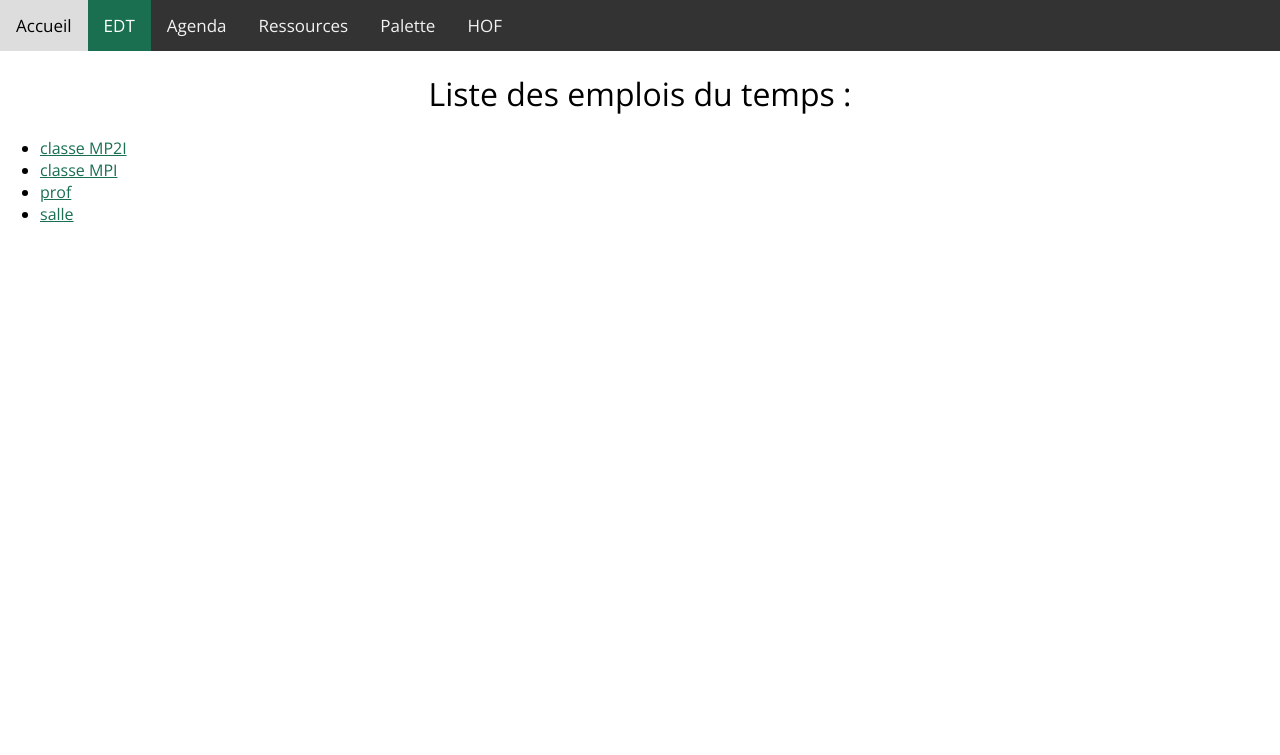
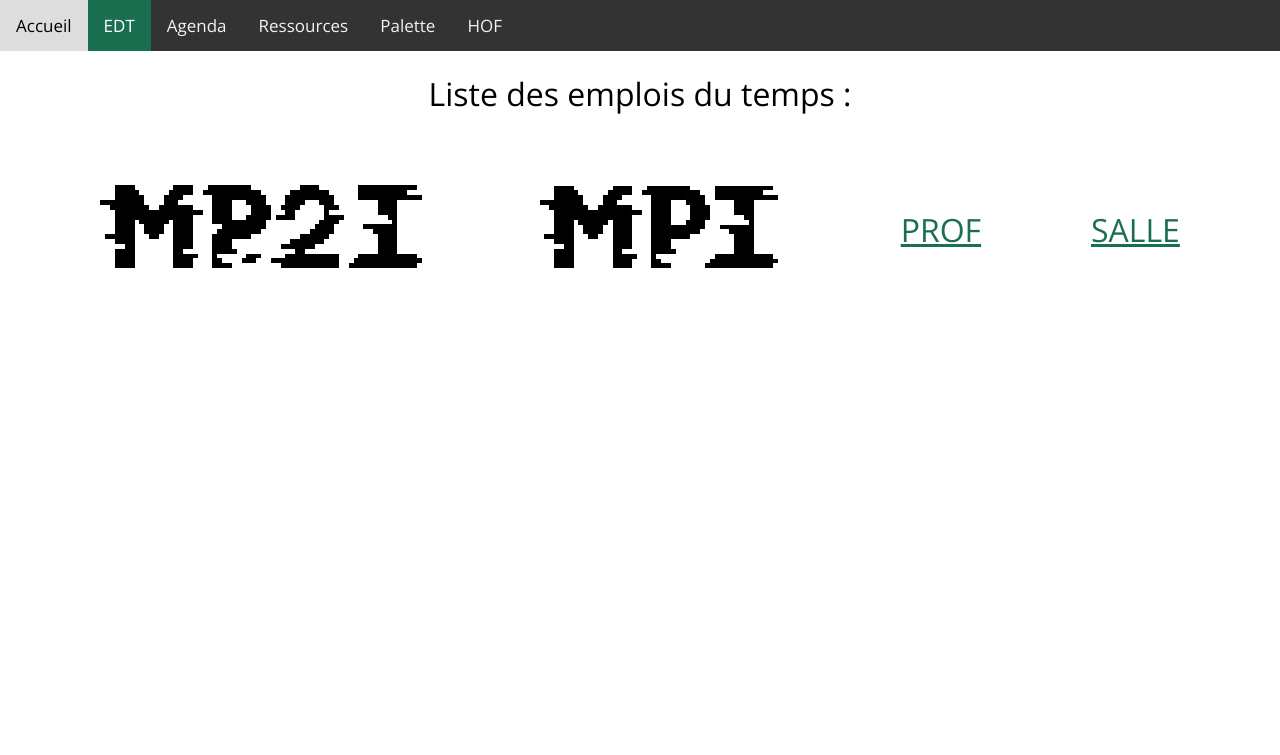
Before and after one commit to Guillaume-favier/EDTServ, a website: page static/EDT/index.html in a window 1280 px wide. Shown: the top 755 px of the page. Drawn offline with nearby package versions, Linux system fonts and the light colour scheme; no server answers.

Commit message:
🎨 Amélioration graphique et nétoyage de la console et du code

```diff
--- a/routes.js
+++ b/routes.js
@@ -115,7 +115,7 @@ module.exports = function (app) {
             return res.status(200).json(regroupeInfo(req.params.classe, params.pers, params.week));
         } else {
             connection("/api/v2/classe/"+req.params.classe+"/EDT", req, 400);
-            return res.status(400).json({ ok: false, error: "valid \"pers\" parameter required" });
+            return res.status(400).json({ ok: false, error: "invalid classe : " + req.params.classe });
         }
     });
 
--- a/static/EDT/index.html
+++ b/static/EDT/index.html
@@ -22,6 +22,27 @@
     <link href="/fa/4.css" rel="stylesheet" />
     <script src="/nav/exceptEDT.js"></script>
     <link href="/nav/nav.css" rel="stylesheet" />
+    <style>
+        .container {
+            display: flex; /* or inline-flex */
+            flex-wrap: wrap;
+            justify-content: space-evenly;
+            padding: 0% 3% 0% 3%;
+        }
+        .item {
+            align-self: center;
+            margin: 4%;
+            max-width: 40%;
+        }
+        .logoMP2I, .logoMPI {
+            width: 100%;
+        }
+
+        .flexText {
+            font-size: xx-large;
+        }
+
+    </style>
 </head>
 
 <body>
@@ -39,20 +60,13 @@
     <center>
         <h1 class="beau"> Liste des emplois du temps :</h1>
     </center>
-    <div id="content">
-        <ul>
-            <li><a href="/EDT/classe.html?classe=MP2I">classe MP2I</a></li>
-            <li><a href="/EDT/classe.html?classe=MPI">classe MPI</a></li>
-            <li><a href="/prof">prof</a></li>
-            <li><a href="/salle">salle</a></li>
-        </ul>
+    <div id="content" class="container">
+        <div class="item" ><a href="/EDT/classe.html?classe=MP2I"><img src="/asset/MP2I noir.png" class="logoMP2I"></a></div>
+        <div class="item" ><a href="/EDT/classe.html?classe=MPI"><img src="/asset/MP2I noir.png" class="logoMPI"></a></div>
+        <div class="item" ><a href="/prof" class="flexText">PROF</a></div>
+        <div class="item" ><a href="/salle" class="flexText">SALLE</a></div>
     </div>
     <div class="footer"><span id="url"></span> sous licence : <a href="https://www.gnu.org/licenses/quick-guide-gplv3.fr.html"><i class="fa-solid fa-scale-balanced"></i> GPL-3.0 </a><i class="fa-solid fa-moon" id="dark"></i> <a href="https://github.com/Guillaume-favier/mp2iciv.fr"><i class="fa-brands fa-github"></i></a></div>
 </body>
 <script src="/nav/nav.js" type="module"></script>
-<script src="https://momentjs.com/downloads/moment.min.js"></script>
-<script src="/EDT/genescripts.js"></script>
-<script src="/EDT/calendrier.js"></script>
-<script src="/EDT/script.js">
-</script>
 </html>
--- a/static/EDT/script.js
+++ b/static/EDT/script.js
@@ -168,13 +168,15 @@ const txt = document.getElementById("outTxt")
     }
 
     const updateSemaines = async () => {
+
+        document.getElementById("toShowAfterLoading").style.display = "none"
         document.getElementsByClassName("alert")[0].style.display = "none"
         document.getElementsByClassName("warning")[0].style.display = "none"
         let ele = document.getElementById("persGrp");
         ele.innerHTML = ""
         document.getElementById("DownEDT").onclick = () => {}
         if (currNom == "") {
-            txt.innerText = "Veuillez choisir un groupe de kholle"
+            txt.innerText = "Veuillez choisir quelqu'un"
             return
         }
         txt.innerText = ""
@@ -191,6 +193,8 @@ const txt = document.getElementById("outTxt")
             document.getElementsByClassName("loader")[0].style.display = "block"
             all = await getJson("/api/v2/classe/"+classeNom+"/EDT?pers=" + currNom+"&week="+semaine)
             // console.log(all)
+
+            document.getElementById("toShowAfterLoading").style.display = "block"
             document.getElementsByClassName("loader")[0].style.display = "none"
             cache[cacheName] = all
         }
--- a/static/nav/nav.js
+++ b/static/nav/nav.js
@@ -62,10 +62,20 @@ if (getCook("dark") == "") {
 }
 
 const applyTheme = () => {
+    const logoMP2I = document.getElementsByClassName("logoMP2I")
+    const logoMPI = document.getElementsByClassName("logoMPI")
     if (getCook("dark") == "true") {
         document.getElementById("genestyle").setAttribute("href", "/nightGeneral.css")
+        if(logoMP2I[0]) {
+            logoMP2I[0].src = "/asset/MP2I blanc.png"
+            logoMPI[0].src = "/asset/MPI blanc.png"
+        }
     } else {
         document.getElementById("genestyle").setAttribute("href", "/general.css")
+        if (logoMP2I[0]) {
+            logoMP2I[0].src = "/asset/MP2I noir.png"
+            logoMPI[0].src = "/asset/MPI noir.png"
+        }
     }
 }
 
```
Also changed, not shown: EDT/MPI/s1/s1.js (+4 -11 lines), static/EDT/classe.html (+2 -1 lines), static/asset/MP2I blanc.png (added), static/asset/MP2I noir.png (added), static/asset/MPI blanc.png (added), static/asset/MPI noir.png (added), static/general.css (line endings or trailing spaces), static/nightGeneral.css (line endings or trailing spaces).
